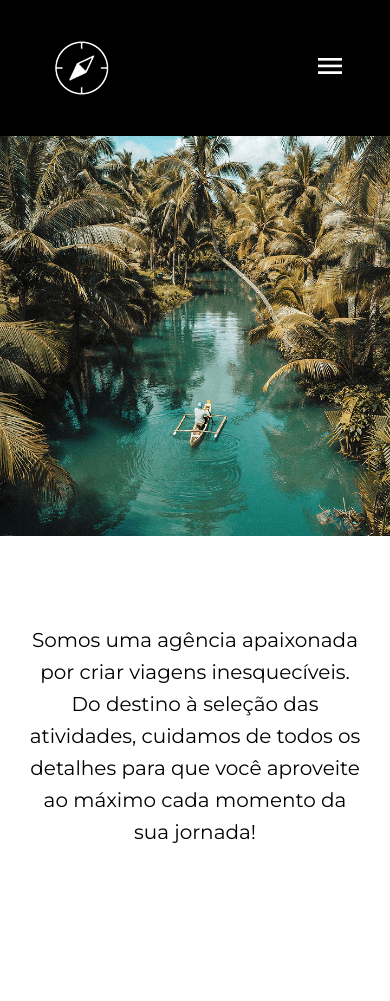
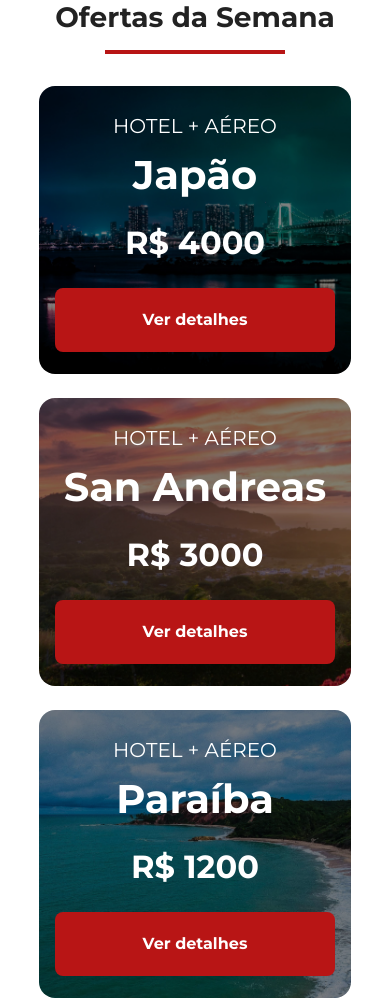
Before and after one commit to viniciuspmacedo-tec/jornada-viagens, a plain HTML site: page index.html in a window 390 px wide. Shown: the top 1001 px of the page. Before the commit the page ends 936 px from the top, so only its background shows below. Drawn offline with Linux system fonts and the light colour scheme.

Commit message:
Cria cards da seção Ofertas da Semana versão mobile

```diff
--- a/css/global.css
+++ b/css/global.css
@@ -29,4 +29,30 @@
 
 body{
     font-family: 'Montserrat', sans-serif;
+    color:var(--font-primary-color)
 }
+
+.section-title h2{
+    font-size: 28px;
+    text-align: center;
+}
+
+.section-title hr{
+    width: 180px;
+    height: 4px;
+    background: var(--button-primary-color);
+    border: none;
+    margin: 16px auto 32px auto;
+}
+
+.button{
+    width: 280px;
+    height: 64px;
+    background-color: var(--button-primary-color);
+    line-height: 64px;
+    border-radius: 8px;
+    display: block;
+    text-decoration: none;
+    color: var(--backgroud-primary-color);
+    font-weight: var(--title-weight);
+}
--- /dev/null
+++ b/css/offers.css
@@ -0,0 +1,60 @@
+.offers-cards {
+    display: flex;
+    flex-direction: column;
+    align-items: center;
+    gap: 24px;
+}
+
+.card {
+    width: 312px;
+    height: 288px;
+    border-radius: 16px;
+    text-align: center;
+    padding: 24px 16px;
+}
+
+.card header {
+    display: block;
+    background-color: transparent;
+    color: var(--font-secondary-color);
+    position: static;
+    padding: 0;
+    margin-bottom: 24px;
+}
+
+.card header p {
+    font-size: 20px;
+    line-height: 32px;
+    margin-bottom: 8px;
+    font-weight: var(--text-weight);
+}
+
+.card header h3 {
+    font-size: 40px;
+}
+
+.card header h3 span {
+    font-size: 32px;
+    margin-top: 24px;
+    display: inline-block;
+}
+
+.card.japao{
+    background: url("../img/bg-card-japao.png") center no-repeat;
+    background-size: cover;
+}
+
+.card.san-andreas{
+    background: url("../img/bg-card-san-andreas.png") center no-repeat;
+    background-size: cover;
+}
+
+.card.paraiba{
+    background: url("../img/bg-card-paraiba.png") center no-repeat;
+    background-size: cover;
+}
+
+.card.manaus{
+    background: url("../img/bg-card-manaus.png") center no-repeat;
+    background-size: cover;
+}
--- a/css/styles.css
+++ b/css/styles.css
@@ -1,3 +1,4 @@
 @import url(global.css);
 @import url(header.css);
 @import url(hero.css);
+@import url(offers.css);
--- a/index.html
+++ b/index.html
@@ -9,10 +9,10 @@
 </head>
 
 <body>
-    <header>
+    <!-- <header>
         <a class="logo" href="index.html" title="ir para página inicial">
             <img class="img-mobile" src="./img/logo-mobile-branca.png" alt="Logomarca da Jornada Viagens">
-            <img class="img-desktop" src="./img/logo-desktop-branca.png" alt="Logomarca da Jornada Viagens" >
+            <img class="img-desktop" src="./img/logo-desktop-branca.png" alt="Logomarca da Jornada Viagens">
         </a>
         <div class="navigation-menu">
             <label for="menu">
@@ -30,7 +30,53 @@
     </header>
     <section class="hero">
         <div class="hero-img"></div>
-        <h2 class="hero-text">Somos uma agência apaixonada por criar viagens inesquecíveis. Do destino à seleção das atividades, cuidamos de todos os detalhes para que você aproveite ao máximo cada momento da sua jornada!</h2>
+        <h2 class="hero-text">Somos uma agência apaixonada por criar viagens inesquecíveis. Do destino à seleção das
+            atividades, cuidamos de todos os detalhes para que você aproveite ao máximo cada momento da sua jornada!
+        </h2>
+    </section> -->
+    <section class="offers">
+        <div class="section-title">
+            <h2>Ofertas da Semana</h2>
+            <hr>
+        </div>
+        <div class="offers-cards">
+            <article class="card japao">
+                <header>
+                    <p>HOTEL + AÉREO</p>
+                    <h3>Japão<br><span>R$ 4000</span></h3>
+                </header>
+                <footer>
+                    <a class="button" href="#">Ver detalhes</a>
+                </footer>
+            </article>
+            <article class="card san-andreas">
+                <header>
+                    <p>HOTEL + AÉREO</p>
+                    <h3>San Andreas<br><span>R$ 3000</span></h3>
+                </header>
+                <footer>
+                    <a class="button" href="#">Ver detalhes</a>
+                </footer>
+            </article>
+            <article class="card paraiba">
+                <header>
+                    <p>HOTEL + AÉREO</p>
+                    <h3>Paraíba<br><span>R$ 1200</span></h3>
+                </header>
+                <footer>
+                    <a class="button" href="#">Ver detalhes</a>
+                </footer>
+            </article>
+            <article class="card manaus">
+                <header>
+                    <p>HOTEL + AÉREO</p>
+                    <h3>Manaus<br><span>R$ 1600</span></h3>
+                </header>
+                <footer>
+                    <a class="button" href="#">Ver detalhes</a>
+                </footer>
+            </article>
+        </div>
     </section>
 </body>
 
```
Also changed, not shown: img/bg-card-japao.png (added), img/bg-card-manaus.png (added), img/bg-card-paraiba.png (added), img/bg-card-san-andreas.png (added).
